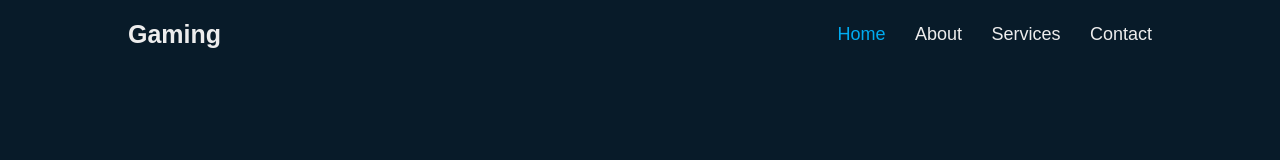
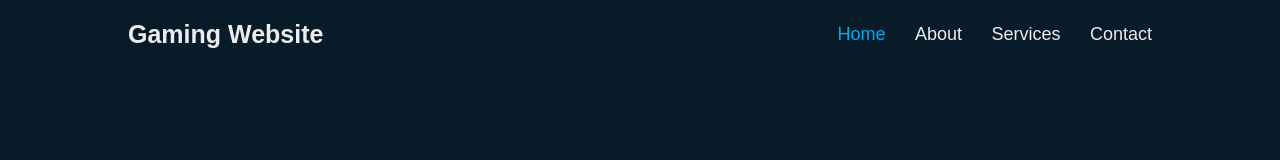
Before and after one commit to YOUSSEF9775/BIS, a plain HTML site: page index.html in a window 1280 px wide. Shown: the top 160 px of the page. Drawn offline with nearby package versions, Linux system fonts and the light colour scheme.

Commit message:
Update index.html

```diff
--- a/index.html
+++ b/index.html
@@ -11,7 +11,7 @@
 </head>
 <body>
  <header class="header">
-<a href="#" class="logo">Gaming</a>
+<a href="#" class="logo">Gaming Website</a>
 <nav class="navbar">
   <a href="#" class="active">Home</a>
   <a href="#">About</a>
```
